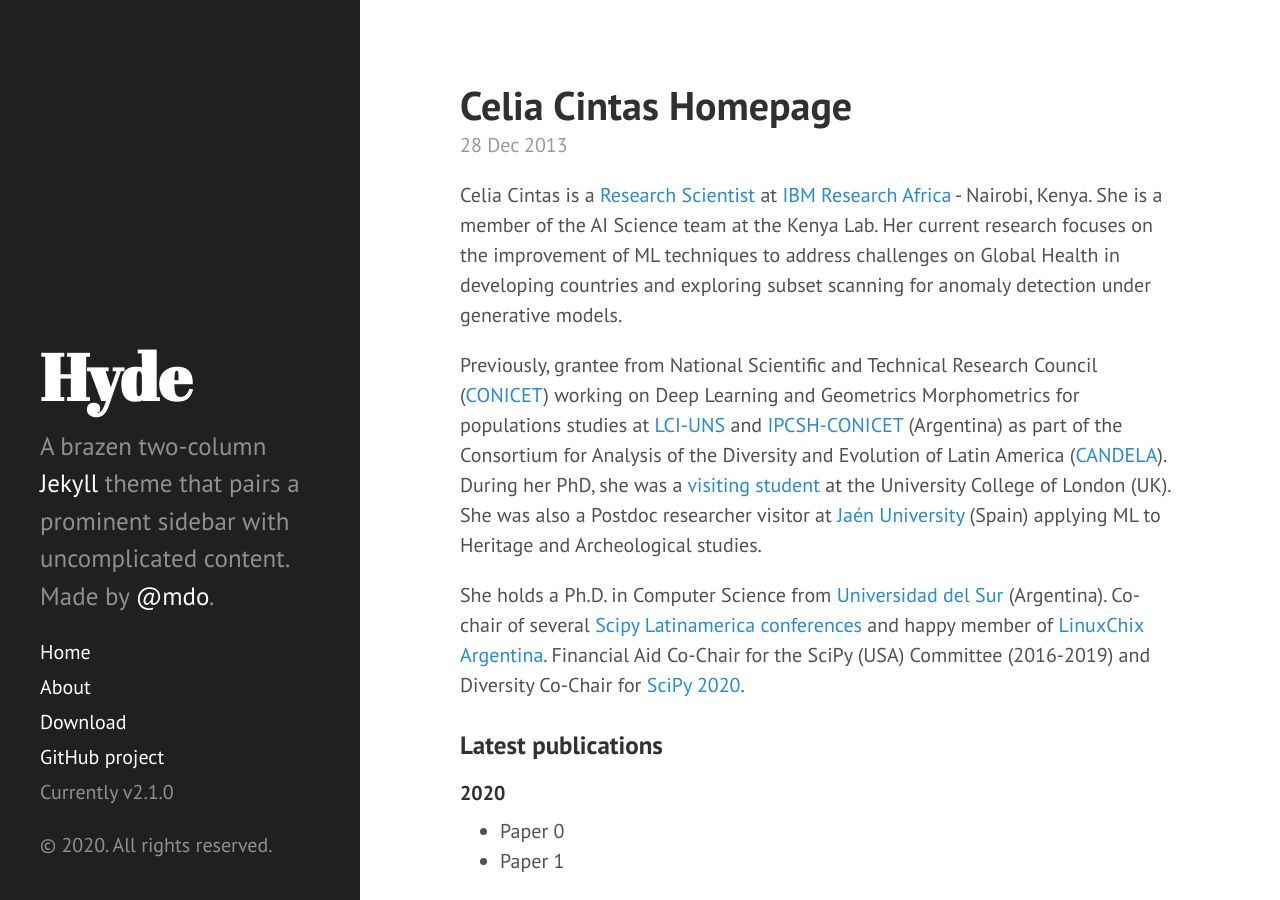
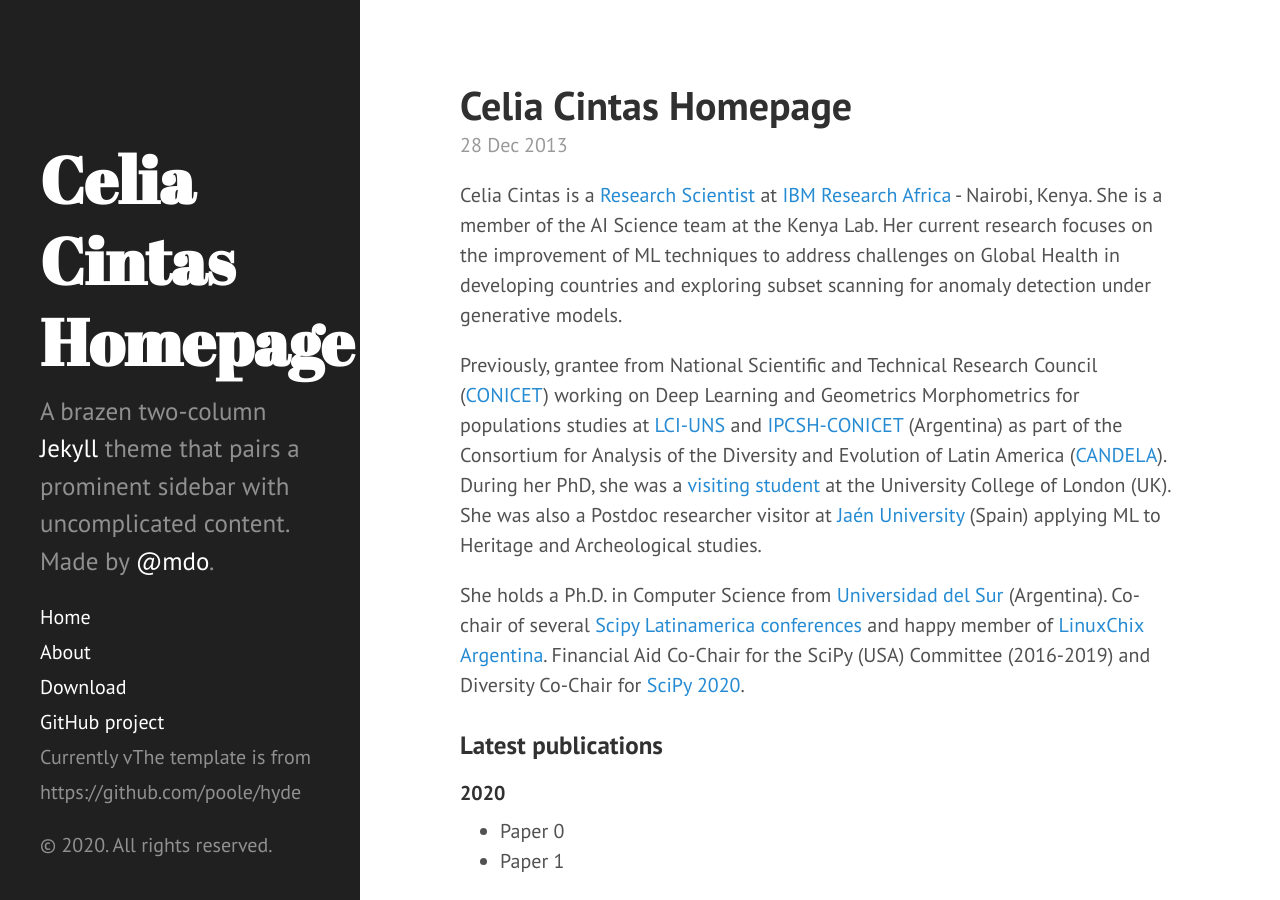
Before and after one commit to celiacintas/celiacintas.github.io, a Jekyll site: the page built from index.html, in a window 1280 px wide and 900 px high. Built offline with Jekyll 4.4.1, drawn with Linux system fonts in a browser that asks for light colours; Markdown is read by kramdown in place of the engine named in the settings; the list of posts is cut into pages by our own code.

Commit message:
Update _config.yml

```diff
--- a/_config.yml
+++ b/_config.yml
@@ -7,20 +7,17 @@ permalink:        pretty
 #relative_permalinks: true
 
 # Setup
-title:            Hyde
-tagline:          'A Jekyll theme'
+title:            Celia Cintas Homepage
+tagline:          'Celia Cintas Homepage'
 description:      'A brazen two-column <a href="http://jekyllrb.com" target="_blank">Jekyll</a> theme that pairs a prominent sidebar with uncomplicated content. Made by <a href="https://twitter.com/mdo" target="_blank">@mdo</a>.'
 url:              http://celiacintas.github.io
 baseurl:          /
 
 author:
-  name:           'Mark Otto'
-  url:            https://twitter.com/mdo
+  name:           'Celia Cintas'
+  url:            https://twitter.com/RTFMCelia
 
 paginate:         5
 
 # Custom vars
-version:          2.1.0
-
-github:
-  repo:           https://github.com/poole/hyde
+version:         The template is from https://github.com/poole/hyde
```
